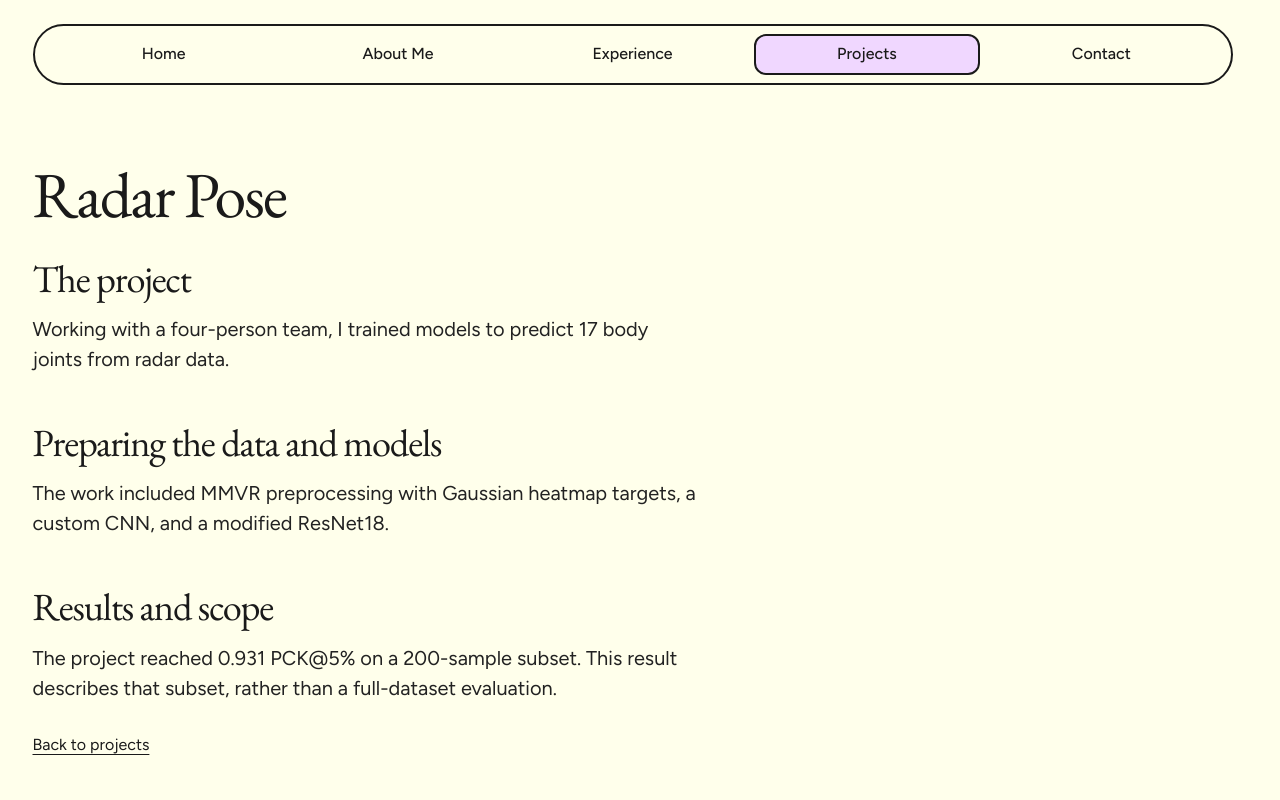
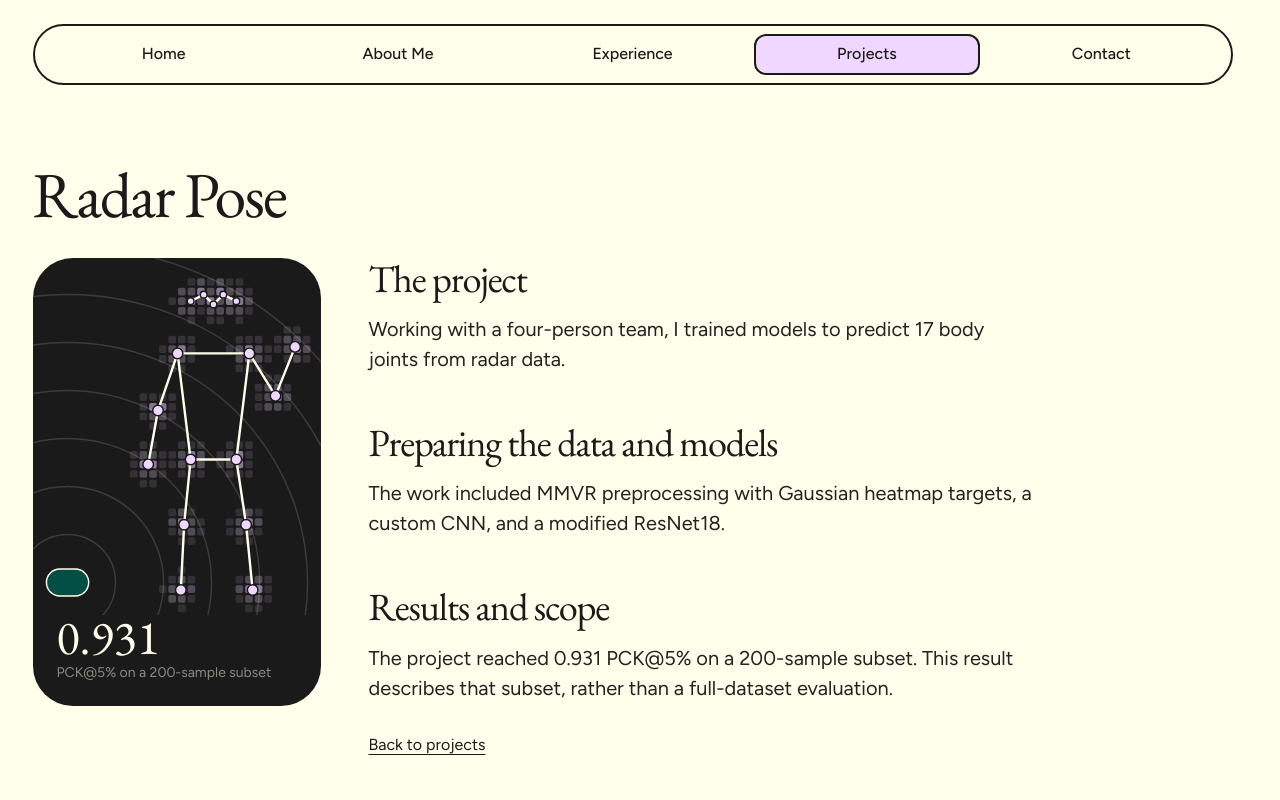
Before and after one commit to MauricioCallahan/portfolio, a Next.js app: page /projects/radar-pose in a window 1280 px wide. Shown: the top 800 px of the page. Built offline with nearby package versions, Linux system fonts and the light colour scheme.

Commit message:
Add RadarPoseVisual component and integrate into ProjectPage

```diff
--- a/src/app/globals.css
+++ b/src/app/globals.css
@@ -1128,3 +1128,129 @@ body:has(.project-focus[data-phase="restoring-resume"]) .resume-detail[data-proj
     min-height: 480px;
   }
 }
+
+/* Radar Pose illustration: compact dark card beside the write-up. Flat palette, no shadows or gradients. */
+.project-split {
+  display: grid;
+  gap: 32px;
+  align-items: start;
+  margin-top: 32px;
+}
+
+.project-split .project-narrative {
+  margin-top: 0;
+}
+
+.radar-visual {
+  max-width: 360px;
+  margin: 0;
+  overflow: hidden;
+  border-radius: 40px;
+  color: var(--color-lumen-cream);
+  background: var(--color-vast-ink);
+}
+
+.radar-visual-art {
+  position: relative;
+  overflow: hidden;
+}
+
+.radar-visual-art svg {
+  display: block;
+  width: 100%;
+  height: auto;
+}
+
+.radar-visual-arc {
+  fill: none;
+  stroke: var(--color-fog);
+  stroke-opacity: 0.3;
+  stroke-width: 1.5;
+}
+
+.radar-visual-heat {
+  fill: var(--color-lavender-whisper);
+}
+
+.radar-visual-bone {
+  stroke: var(--color-lumen-cream);
+  stroke-width: 2.5;
+  stroke-linecap: round;
+}
+
+.radar-visual-joint {
+  fill: var(--color-lavender-whisper);
+  stroke: var(--color-vast-ink);
+  stroke-width: 1.5;
+}
+
+.radar-visual-sensor {
+  fill: var(--color-forest-ink);
+  stroke: var(--color-lumen-cream);
+  stroke-width: 1.5;
+}
+
+.radar-visual-pulse {
+  position: absolute;
+  aspect-ratio: 1;
+  border: 1px solid var(--color-lavender-whisper);
+  border-radius: 50%;
+  opacity: 0;
+  pointer-events: none;
+  transform: translate(-50%, -50%) scale(0.4);
+}
+
+.radar-visual-metric {
+  display: grid;
+  gap: 4px;
+  padding: 0 24px 24px;
+  color: var(--color-lumen-cream);
+}
+
+.radar-visual-metric span:first-child {
+  font-family: var(--font-eb-garamond);
+  font-size: 48px;
+  line-height: 0.95;
+}
+
+.radar-visual-metric span:last-child {
+  color: var(--color-fog);
+  font-size: 14px;
+  line-height: 1.3;
+}
+
+@media (min-width: 1024px) {
+  .project-split {
+    grid-template-columns: minmax(240px, 1fr) minmax(0, 3fr);
+    gap: 48px;
+  }
+}
+
+@media (prefers-reduced-motion: no-preference) {
+  .radar-visual-pulse {
+    animation: radar-visual-sweep 1800ms cubic-bezier(0.22, 1, 0.36, 1) 2;
+  }
+}
+
+@media (prefers-reduced-motion: reduce) {
+  .radar-visual-pulse {
+    transform: translate(-50%, -50%) scale(2.5);
+    animation: radar-visual-glow 1800ms ease-out 2;
+  }
+}
+
+@keyframes radar-visual-sweep {
+  from {
+    opacity: 0.7;
+    transform: translate(-50%, -50%) scale(0.4);
+  }
+  to {
+    opacity: 0;
+    transform: translate(-50%, -50%) scale(5);
+  }
+}
+
+@keyframes radar-visual-glow {
+  from { opacity: 0.5; }
+  to { opacity: 0; }
+}
--- a/src/app/projects/radar-pose/page.tsx
+++ b/src/app/projects/radar-pose/page.tsx
@@ -1,8 +1,9 @@
 import type { Metadata } from "next";
 import ProjectPage from "@/components/projects/ProjectPage";
+import RadarPoseVisual from "@/components/projects/radar-pose/RadarPoseVisual";
 
 export const metadata: Metadata = { title: "Radar Pose | Portfolio" };
 
 export default function Page() {
-  return <ProjectPage slug="radar-pose" />;
+  return <ProjectPage slug="radar-pose" visual={<RadarPoseVisual />} />;
 }
--- a/src/components/projects/ProjectPage.tsx
+++ b/src/components/projects/ProjectPage.tsx
@@ -1,16 +1,22 @@
+import type { ReactNode } from "react";
 import Link from "next/link";
 import { notFound } from "next/navigation";
 import { projects } from "@/data/projects";
 import ProjectDetails from "./ProjectDetails";
 
-export default function ProjectPage({ slug }: { slug: string }) {
+export default function ProjectPage({ slug, visual }: { slug: string; visual?: ReactNode }) {
   const project = projects.find(project => project.slug === slug);
   if (!project) notFound();
   return (
     <section className="page-intro">
       <h1>{project.title}</h1>
-      <ProjectDetails project={project} />
-      <Link className="text-link" href="/projects">Back to projects</Link>
+      <div className={visual ? "project-split" : undefined}>
+        {visual}
+        <div>
+          <ProjectDetails project={project} />
+          <Link className="text-link" href="/projects">Back to projects</Link>
+        </div>
+      </div>
     </section>
   );
 }
--- /dev/null
+++ b/src/components/projects/radar-pose/RadarPoseVisual.tsx
@@ -0,0 +1,135 @@
+import type { CSSProperties } from "react";
+
+// Radar Pose illustration, drawn in code instead of captured as a screenshot.
+// A sensor at the lower left sends radar waves toward a person whose 17 joints are marked by
+// Gaussian heatmap targets. The pose is hand-placed for illustration, not output from the model.
+
+// Same figure as "Results and scope" in src/data/projects.ts. Change both together.
+const PCK_SCORE = "0.931";
+
+const VIEW_W = 300;
+const VIEW_H = 372;
+const SENSOR = { x: 36, y: 338 };
+const PULSE_RADIUS = 70;
+const ARCS = [50, 100, 150, 200, 250, 300, 350];
+
+// The 17 COCO keypoints, left before right, in the order MMVR labels them.
+const JOINT_NAMES = [
+  "nose", "left eye", "right eye", "left ear", "right ear",
+  "left shoulder", "right shoulder", "left elbow", "right elbow", "left wrist", "right wrist",
+  "left hip", "right hip", "left knee", "right knee", "left ankle", "right ankle",
+];
+
+const RAW_JOINTS: [number, number][] = [
+  [100, 40], [94, 34], [106, 34], [86, 38], [114, 38],
+  [78, 70], [122, 70], [66, 105], [138, 96], [60, 138], [150, 66],
+  [86, 135], [114, 135], [82, 175], [120, 175], [80, 215], [124, 215],
+];
+
+const SCALE = 1.7;
+const JOINTS = RAW_JOINTS.map(([x, y]) => [103 + (x - 50) * SCALE, 28 + (y - 28) * SCALE] as const);
+
+const BONES: [number, number][] = [
+  [5, 6], [5, 7], [7, 9], [6, 8], [8, 10], [5, 11], [6, 12], [11, 12],
+  [11, 13], [13, 15], [12, 14], [14, 16], [0, 1], [0, 2], [1, 3], [2, 4],
+];
+
+const CELL = 10;
+
+// Each joint is a training target blurred into its neighbours. Three flat steps, no gradients.
+const HEAT_CELLS = (() => {
+  const cells: { x: number; y: number; level: number }[] = [];
+  for (let col = 0; col < VIEW_W / CELL; col++) {
+    for (let row = 0; row < VIEW_H / CELL; row++) {
+      const cx = col * CELL + CELL / 2;
+      const cy = row * CELL + CELL / 2;
+      const distance = Math.min(...JOINTS.map(([x, y]) => Math.hypot(x - cx, y - cy)));
+      const level = distance < CELL * 0.7 ? 3 : distance < CELL * 1.4 ? 2 : distance < CELL * 2.1 ? 1 : 0;
+      if (level) cells.push({ x: col * CELL, y: row * CELL, level });
+    }
+  }
+  return cells;
+})();
+
+const HEAT_OPACITY = [0, 0.12, 0.26, 0.5];
+
+// The pulse is an HTML ring, not an SVG circle, so its scale and fade can run on the compositor.
+// Percentages keep it centered on the sensor at any width.
+const pulseStyle: CSSProperties = {
+  left: `${(SENSOR.x / VIEW_W) * 100}%`,
+  top: `${(SENSOR.y / VIEW_H) * 100}%`,
+  width: `${((PULSE_RADIUS * 2) / VIEW_W) * 100}%`,
+};
+
+export default function RadarPoseVisual() {
+  return (
+    <figure className="radar-visual">
+      <div className="radar-visual-art">
+        <svg
+          viewBox={`0 0 ${VIEW_W} ${VIEW_H}`}
+          role="img"
+          aria-labelledby="radar-visual-title radar-visual-desc"
+        >
+          <title id="radar-visual-title">Radar Pose pipeline</title>
+          <desc id="radar-visual-desc">
+            Illustration: radar waves spread from a sensor toward a person. Gaussian heatmaps mark
+            17 body joints, and the model outputs a skeleton from them.
+          </desc>
+
+          {ARCS.map(radius => (
+            <circle key={radius} cx={SENSOR.x} cy={SENSOR.y} r={radius} className="radar-visual-arc" />
+          ))}
+
+          <g aria-hidden="true">
+            {HEAT_CELLS.map(({ x, y, level }) => (
+              <rect
+                key={`${x}-${y}`}
+                x={x + 1}
+                y={y + 1}
+                width={CELL - 2}
+                height={CELL - 2}
+                rx={2}
+                className="radar-visual-heat"
+                opacity={HEAT_OPACITY[level]}
+              />
+            ))}
+          </g>
+
+          <g aria-hidden="true">
+            {BONES.map(([a, b]) => (
+              <line
+                key={`${a}-${b}`}
+                x1={JOINTS[a][0]}
+                y1={JOINTS[a][1]}
+                x2={JOINTS[b][0]}
+                y2={JOINTS[b][1]}
+                className="radar-visual-bone"
+              />
+            ))}
+            {JOINTS.map(([x, y], index) => (
+              <circle key={JOINT_NAMES[index]} cx={x} cy={y} r={index < 5 ? 3.5 : 5.5} className="radar-visual-joint">
+                <title>{JOINT_NAMES[index]}</title>
+              </circle>
+            ))}
+          </g>
+
+          <rect
+            x={SENSOR.x - 22}
+            y={SENSOR.y - 14}
+            width={44}
+            height={28}
+            rx={14}
+            className="radar-visual-sensor"
+            aria-hidden="true"
+          />
+        </svg>
+        <span className="radar-visual-pulse" style={pulseStyle} aria-hidden="true" />
+      </div>
+
+      <figcaption className="radar-visual-metric">
+        <span>{PCK_SCORE}</span>
+        <span>PCK@5% on a 200-sample subset</span>
+      </figcaption>
+    </figure>
+  );
+}
```
